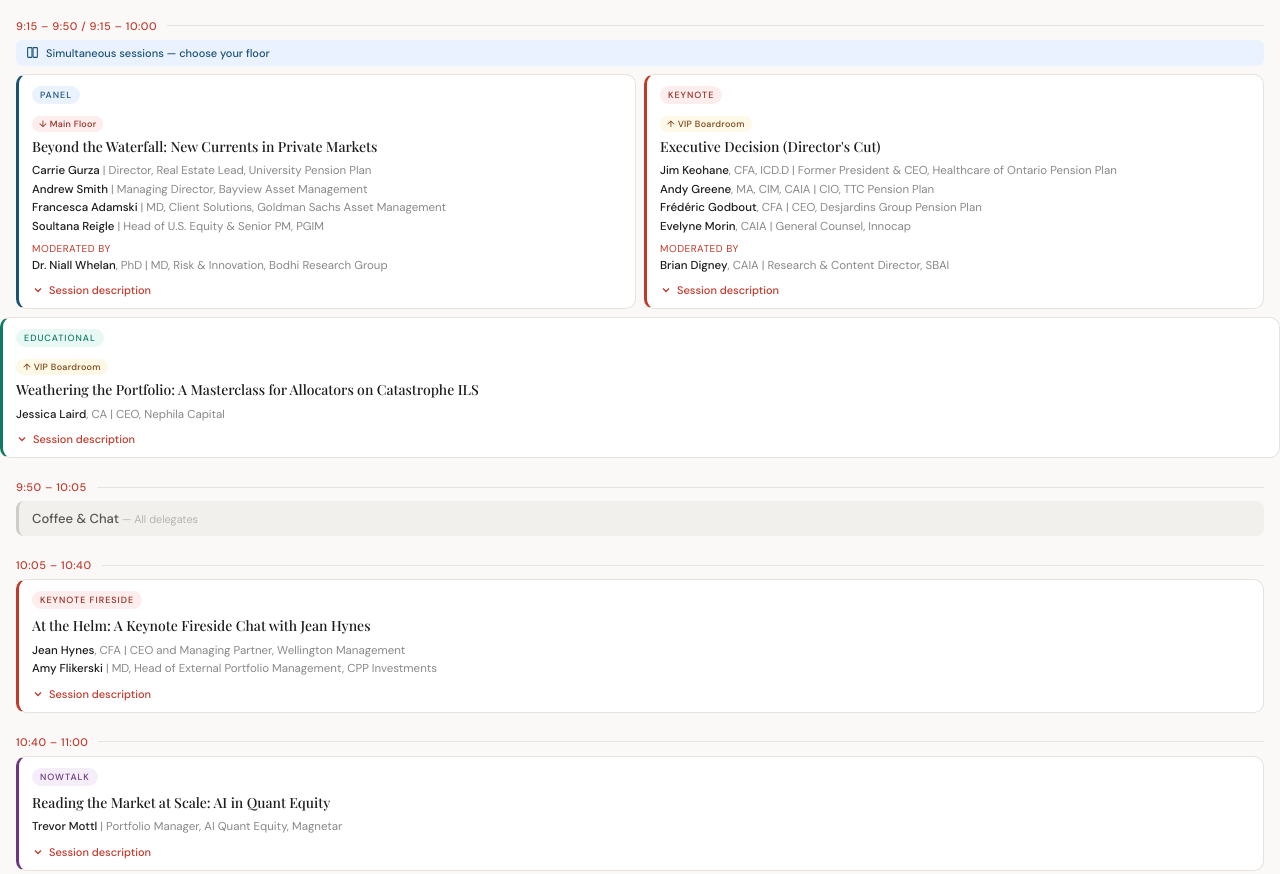
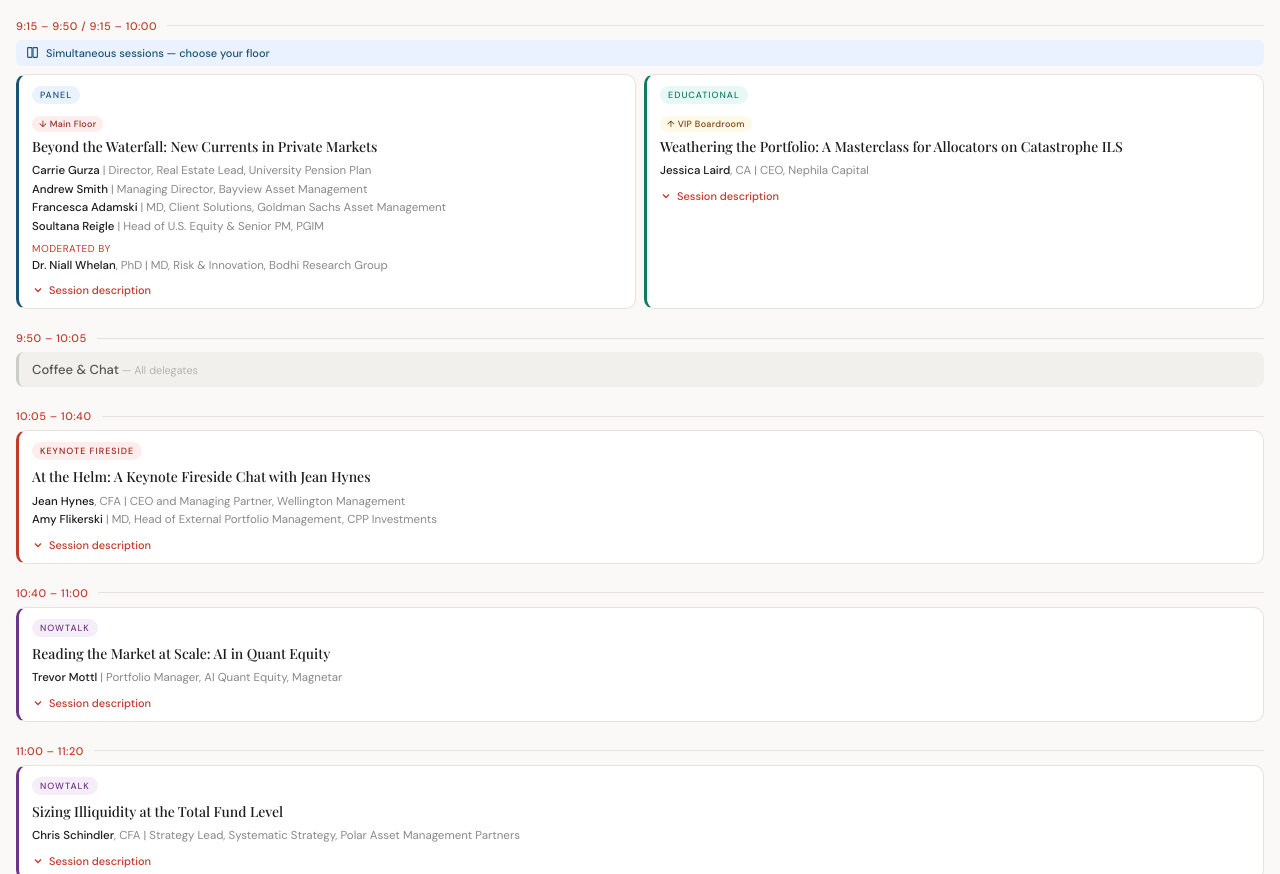
Before and after one commit to graceechen49/Bodhi-Sympoium-2026, a plain HTML site: page index.html in a window 1280 px wide. Shown: the part 889-1763 px from the top of the page. Drawn offline with nearby package versions, Linux system fonts and the light colour scheme.

Commit message:
index.html

```diff
--- a/index.html
+++ b/index.html
@@ -492,40 +492,20 @@
           </button>
         </div>
       </div>
-      <div class="session-card keynote">
-        <div class="card-header"><span class="card-tag tag-keynote">Keynote</span></div>
+      <div class="session-card educational">
+        <div class="card-header"><span class="card-tag tag-educational">Educational</span></div>
         <div class="card-body">
           <span class="floor-badge badge-vip">↑ VIP Boardroom</span>
-          <p class="card-title">Executive Decision (Director's Cut)</p>
-          <div class="card-description">In this interactive session, keynote speaker, pension legend, and corporate director Jim Keohane is joined by a distinguished group of executives to share their perspectives on governance, investments, and the most pressing challenges and opportunities facing pensions today.</div>
+          <p class="card-title">Weathering the Portfolio: A Masterclass for Allocators on Catastrophe ILS</p>
+          <div class="card-description">In this special educational session, Nephila Capital's CEO Jessica Laird explains how catastrophe ILS can serve as a compelling source of uncorrelated alpha, unlocking meaningful returns in an asset class untethered from traditional market cycles.</div>
           <div class="card-speakers">
-            <strong>Jim Keohane</strong>, CFA, ICD.D | Former President & CEO, Healthcare of Ontario Pension Plan<br>
-            <strong>Andy Greene</strong>, MA, CIM, CAIA | CIO, TTC Pension Plan<br>
-            <strong>Frédéric Godbout</strong>, CFA | CEO, Desjardins Group Pension Plan<br>
-            <strong>Evelyne Morin</strong>, CAIA | General Counsel, Innocap<br>
-            <span class="moderator-label">Moderated by</span>
-            <strong>Brian Digney</strong>, CAIA | Research & Content Director, SBAI
+            <strong>Jessica Laird</strong>, CA | CEO, Nephila Capital
           </div>
           <button class="expand-btn" onclick="toggleDesc(this)">
             <svg width="12" height="12" viewBox="0 0 24 24" fill="none" stroke="currentColor" stroke-width="2.5"><polyline points="6 9 12 15 18 9"/></svg>
             Session description
           </button>
         </div>
-      </div>
-    </div>
-    <div class="session-card educational">
-  <div class="card-header"><span class="card-tag tag-educational">Educational</span></div>
-      <div class="card-body">
-        <span class="floor-badge badge-vip">↑ VIP Boardroom</span>
-        <p class="card-title">Weathering the Portfolio: A Masterclass for Allocators on Catastrophe ILS</p>
-        <div class="card-description">In this special educational session, Nephila Capital's CEO Jessica Laird explains how catastrophe ILS can serve as a compelling source of uncorrelated alpha, unlocking meaningful returns in an asset class untethered from traditional market cycles.</div>
-        <div class="card-speakers">
-          <strong>Jessica Laird</strong>, CA | CEO, Nephila Capital
-        </div>
-        <button class="expand-btn" onclick="toggleDesc(this)">
-          <svg width="12" height="12" viewBox="0 0 24 24" fill="none" stroke="currentColor" stroke-width="2.5"><polyline points="6 9 12 15 18 9"/></svg>
-          Session description
-        </button>
       </div>
     </div>
 
```
